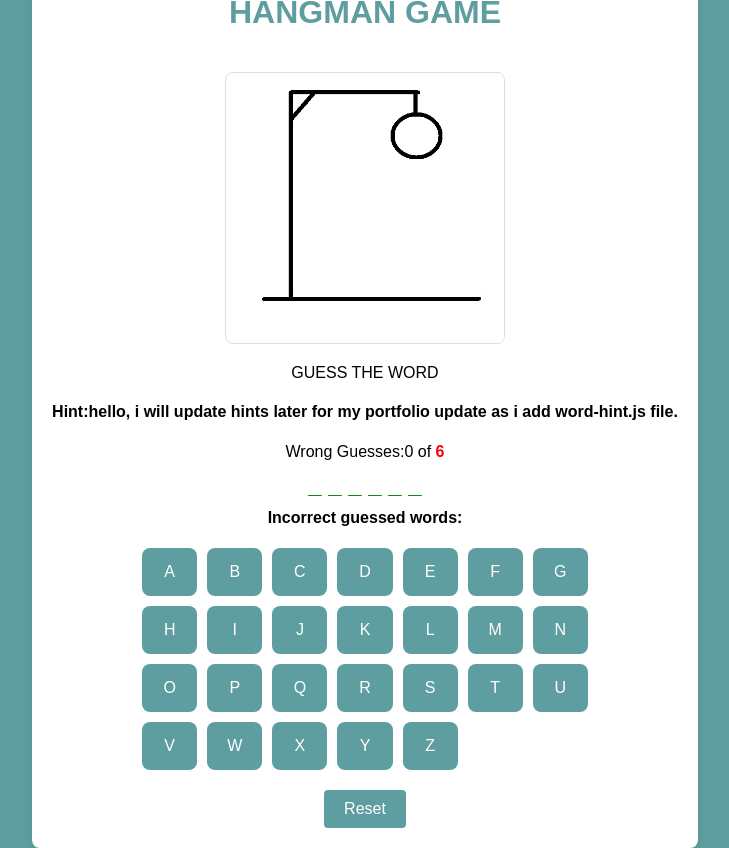
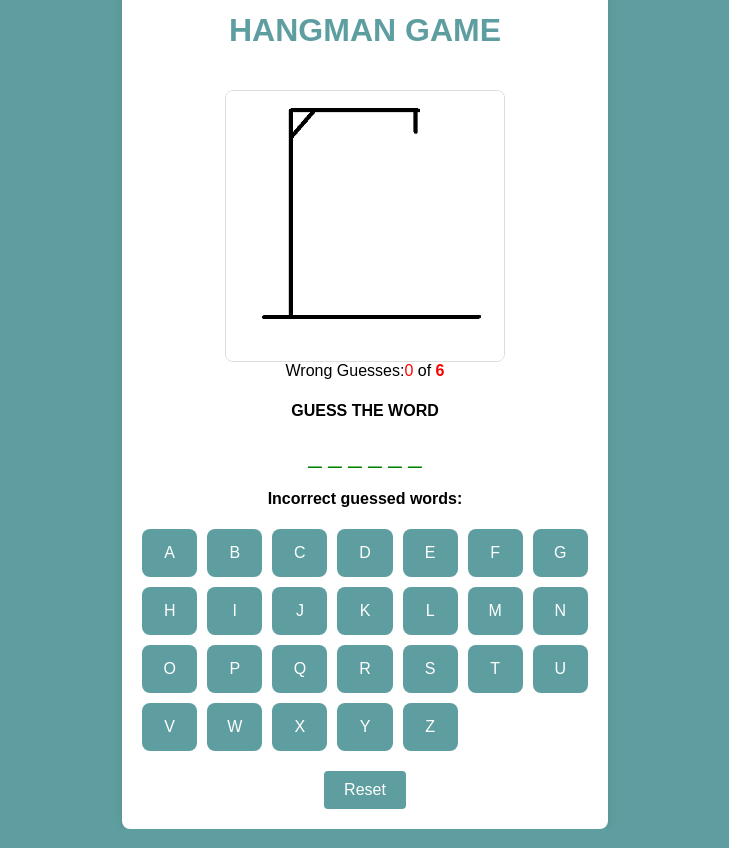
Before and after one commit to ParvinderBabar/hangman, a website with bundled scripts: page main.html in a window 1280 px wide. Shown: the whole page, without its empty margins (275-1004 px from the left). Built offline with nearby package versions, Linux system fonts and the light colour scheme.

Commit message:
completed

```diff
--- a/hangman.css
+++ b/hangman.css
@@ -97,6 +97,7 @@ button:disabled {
 #wrongWords {
     margin-top: 10px;
     font-weight: bold;
+    color: red;
 }
 
 #maxWrong {
--- a/hangman.js
+++ b/hangman.js
@@ -74,7 +74,7 @@ function checkWin() {
     // Check if the player won
     if (wordStatus === answer) {
         const lost = document.querySelector("#win");
-        win.innerText ="ns! You Win the game" ;
+        win.innerText ="Congratulations! You Win the game" ;
         document.querySelector('#keyboard').innerHTML = '';
     }
 }
@@ -88,29 +88,23 @@ function checkLostStatus() {
      document.querySelector('#keyboard').innerHTML = "";
          }
 }
+document.getElementById('maxWrong').innerHTML = maxWrong;
 
-
-
-document.getElementById('maxWrong').innerHTML = maxWrong;
-let hangmanImage = document.querySelector('#hangmanImages');
-
-
+//created images with Paint Brush
 function updateHangmanImages() {
-    let imageNumber = mistakes + 1;
+    let imageNumber = mistakes;
    if (imageNumber<= 6) {
 
-        const hangmanImage = document.getElementById("hangmanImg");
+       const hangmanImage = document.querySelector("#HangmanImg");
+       console.log( hangmanImage);
+        console.log("Image Number:", imageNumber);
         hangmanImage.src = `images/hangman_${imageNumber}.jpg`;
-    //    `hangman_${imageNumber}.jpg`;
 
    }
    else {
         console.log("Game Over: Maximum incorrect guesses reached!");
     }
 }
-
-
-
 
     function updateMistakes() {
         document.querySelector('#mistakes').innerHTML = mistakes;
--- a/main.html
+++ b/main.html
@@ -13,32 +13,33 @@
     <script type="module" src="./hangman.js" ></script>
 
     <div class="container">
+        <h1>HANGMAN GAME</h1>
 
-       <div class="hangmanBox">
-<h1>HANGMAN GAME</h1>
-<img id="HangmanImg" src="images/hangman_1.jpg" alt="hangman-img">
+        <div class="guessBox">
+            <!-- <span id="hint">
+                Hint:hello, i will update hints later for my portfolio update as i add word-hint.js file.
+            </span> -->
+
+        <img id="HangmanImg" src="images/hangman_0.jpg" alt="hangman-img">
+        <div class="wrongGuess">Wrong Guesses:<span  id="mistakes" style="color: red;">0</span> of
+        <span id="maxWrong"></span>
+    <div class="guessWord">
+        <h4>GUESS THE WORD</h4>
+        <p id="wordSpotlight">Write the guess word</p>
+
+            <h4>Incorrect guessed words:</h4>
+            <h4 id="wrongWords"></h4>
+            <h4 id="lost"></h4>
+            <h4 id="win"></h4>
+    </div>
 
 
-       </div>
-
-        <div class="guessBox">
-
-    <div class="guessWord">
-        <p>GUESS THE WORD</p>
-        <h4 class="hint">
-            Hint:hello, i will update hints later for my portfolio update as i add word-hint.js file.
-        </h4>
-        <div class="wrongGuess">Wrong Guesses:<span id="mistakes">0</span> of
-            <span id="maxWrong"></span>
-        <h4 id="wordSpotlight">Write the guess word</h4>
-        <h4 id="wrongWords">
-            Incorrect guessed words:
-        </h4>
-    </div>
         </div>
 
 
-            <div id="keyboard"></div>
+            <div id="keyboard">
+
+            </div>
             <button id="reset">Reset</button>
             </div>
     </div>
```
Also changed, not shown: images/hangman_0.jpg (renamed from images/base.jpg). Lines whose indentation alone changed are shown as unchanged.
